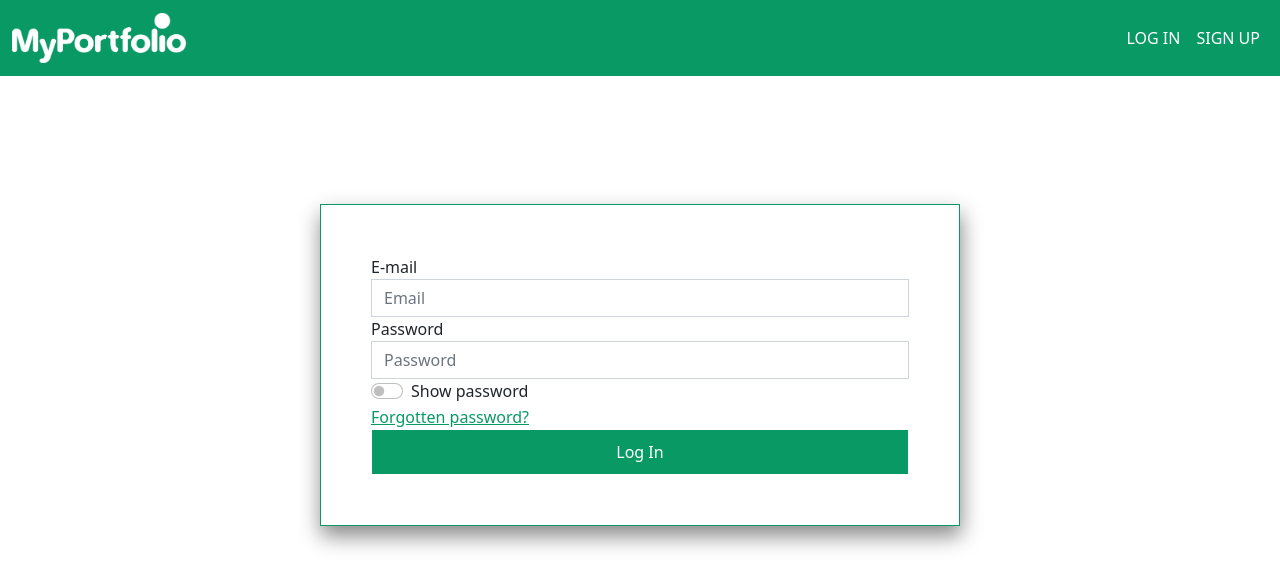
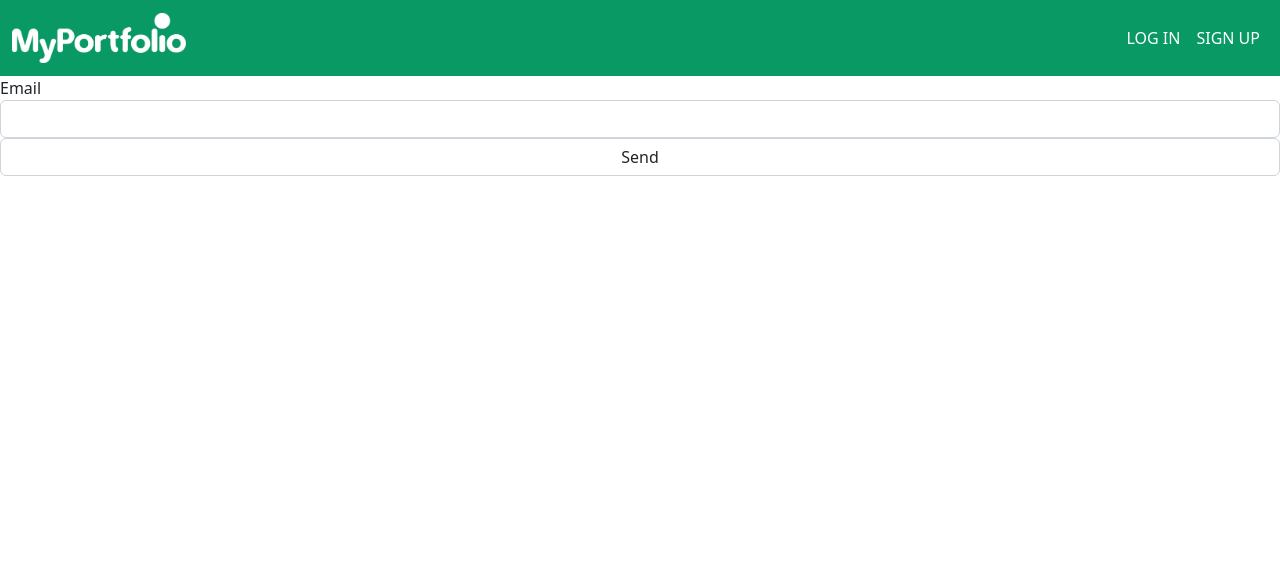
Before and after one commit to dinogajic/MyPortfolio-Frontend, a Vue app in the folder myportfolio/: page /password-reset in a window 1280 px wide. Before the commit this address led to /login. Shown: the top 588 px of the page. Built offline with nearby package versions, Linux system fonts and the light colour scheme.

Commit message:
Public page update/fix

```diff
--- a/myportfolio/src/router/index.js
+++ b/myportfolio/src/router/index.js
@@ -66,7 +66,13 @@ const router = new VueRouter({
 });
 
 router.beforeEach((to, from, next) => {
-  const publicPages = ["/login", "/register"];
+  const id = to.params.id;
+  const publicPages = [
+    "/login",
+    "/register",
+    `/public/${id}`,
+    "/password-reset",
+  ];
   const loginNeeded = !publicPages.includes(to.path);
   const user = Auth.getUser();
 
--- a/myportfolio/src/views/Login.vue
+++ b/myportfolio/src/views/Login.vue
@@ -37,7 +37,7 @@
             >Show password</label
           >
         </div>
-        <a class="passwordreset" href="/">Forgotten password?</a>
+        <a class="passwordreset" href="/password-reset">Forgotten password?</a>
         <div class="submit-button">
           <button type="submit" class="rl-cp">Log In</button>
         </div>
--- a/myportfolio/src/views/PasswordReset.vue
+++ b/myportfolio/src/views/PasswordReset.vue
@@ -1,13 +1,31 @@
 <template>
-  <form ref="form" @submit.prevent="sendEmail">
-    <label>Name</label>
-    <input type="text" name="user_name" />
+  <form ref="form" @submit.prevent="resetPassword">
     <label>Email</label>
-    <input type="email" name="reply_to" />
-    <label>Message</label>
-    <textarea name="message"></textarea>
-    <input type="submit" value="Send" />
+    <input type="email" name="email" v-model="email" class="form-control" />
+    <input type="submit" value="Send" class="form-control" />
   </form>
 </template>
 
-<script></script>
+<script>
+import axios from "axios";
+
+export default {
+  name: "PasswordReset",
+  data() {
+    return {
+      email: "",
+    };
+  },
+  methods: {
+    async resetPassword() {
+      const response = await axios
+        .post("https://my-portfolio-wa.herokuapp.com/change_password", {
+          email: this.email,
+        })
+        .then((response) => {
+          console.log(response);
+        });
+    },
+  },
+};
+</script>
--- a/myportfolio/src/views/PublicPage.vue
+++ b/myportfolio/src/views/PublicPage.vue
@@ -159,10 +159,8 @@ export default {
       const response = await axios(
         "https://my-portfolio-wa.herokuapp.com/public/" + this.$route.params.id
       );
-      console.log(response);
       if (response.data.msg) {
-        /* this.$router.push({ path: "/" }); */
-        console.log(2);
+        console.log(response.data.msg);
       } else {
         this.userData.push({
           _id: response.data[0]._id,
```
Also changed, not shown: 1 other file (tests, documents, lock files or other folders).
